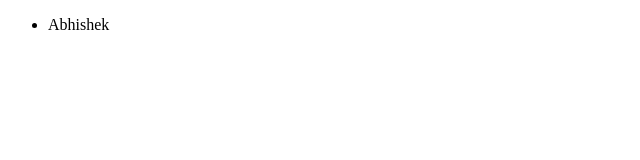
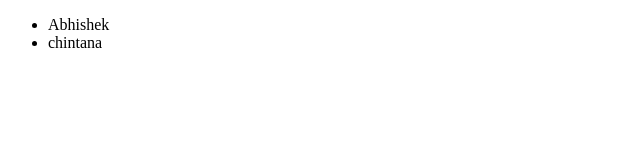
Before and after one commit to abhisb69/Github_test, a plain HTML site: page index.html in a window 1280 px wide. Shown: the full height of the page, 0-640 px from the left. Drawn offline with Linux system fonts and the light colour scheme.

Commit message:
Added name

```diff
--- a/index.html
+++ b/index.html
@@ -8,6 +8,7 @@
 <body>
     <ul>
         <li>Abhishek </li>
+        <li>chintana</li>
     </ul>
 
 </body>
```
